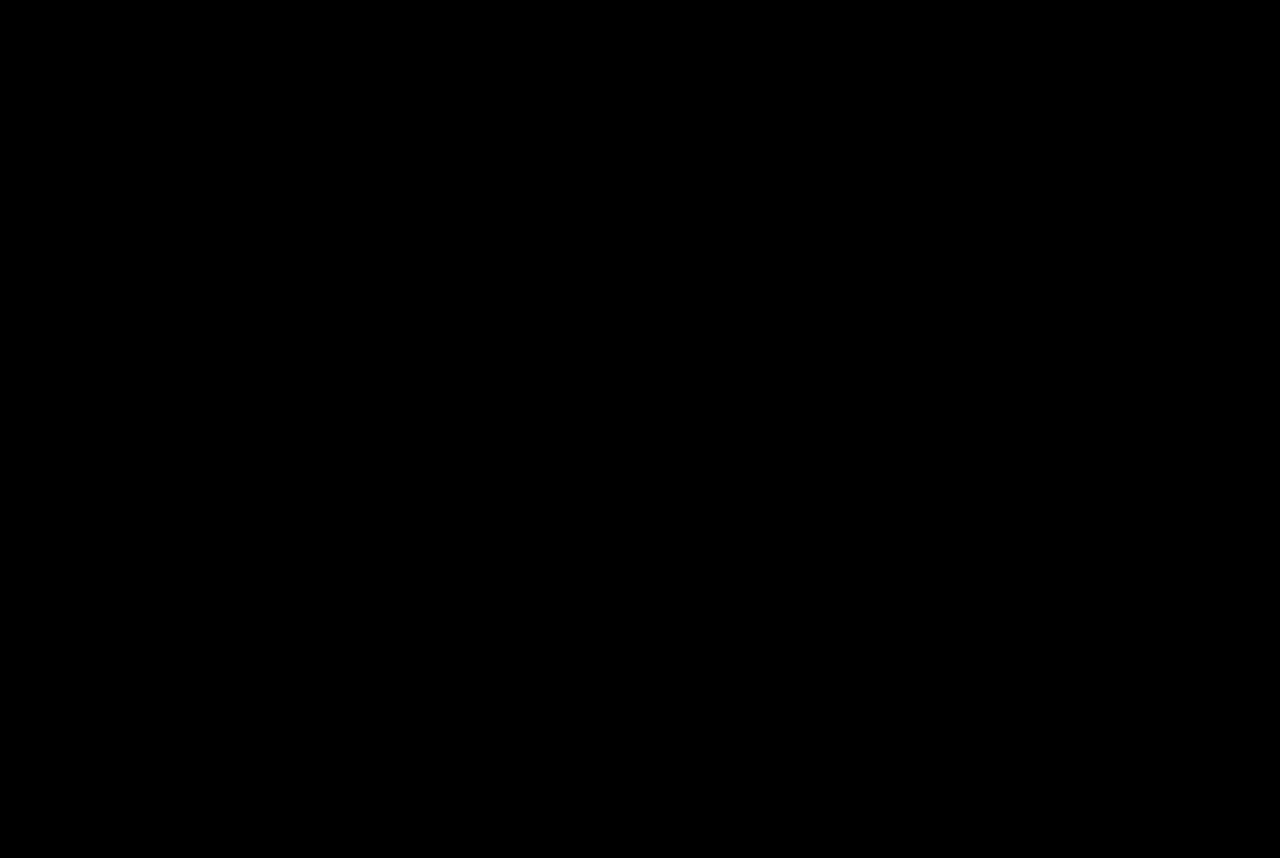
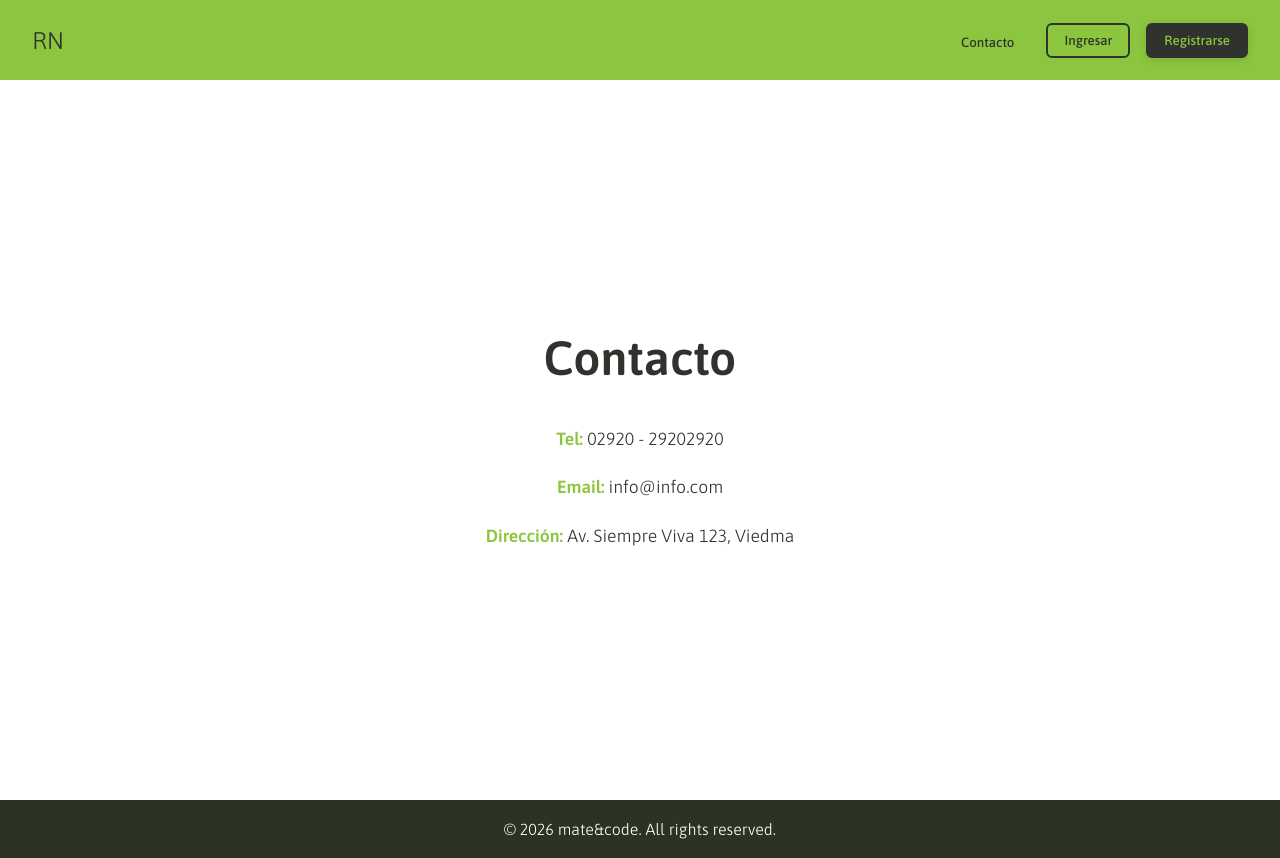
Before and after one commit to PabloGalindoRoldan/mate-code, a React (Vite) app in the folder matecode/frontend/: page /mate-code/contact in a window 1280 px wide. Before the commit this address had no page. Before the commit the page ends 800 px from the top, so only its background shows below. Built offline with nearby package versions, Linux system fonts and the light colour scheme.

Commit message:
Modelada Vista Contacto; agregados los links de enrutamiento, agregado icono al index, otros detalles

```diff
--- a/matecode/frontend/index.html
+++ b/matecode/frontend/index.html
@@ -1,16 +1,20 @@
 <!doctype html>
-<html lang="en">
+<html lang="es">
+
 <head>
   <meta charset="UTF-8" />
-    <link rel="icon" type="image/svg+xml" href="/favicon.svg" />
+  <link rel="icon" type="image/svg+xml" href="https://img.icons8.com/?size=100&id=41483&format=png&color=8CC63F" />
   <link rel="preconnect" href="https://fonts.googleapis.com">
   <link rel="preconnect" href="https://fonts.gstatic.com" crossorigin>
-    <link href="https://fonts.googleapis.com/css2?family=Asap:ital,wght@0,100..900;1,100..900&display=swap" rel="stylesheet">
+  <link href="https://fonts.googleapis.com/css2?family=Asap:ital,wght@0,100..900;1,100..900&display=swap"
+    rel="stylesheet">
   <meta name="viewport" content="width=device-width, initial-scale=1.0" />
-    <title>matecode</title>
+  <title>ENREPAVI - Sistema de Gestión</title>
 </head>
+
 <body>
   <div id="root"></div>
   <script type="module" src="/src/main.tsx"></script>
 </body>
+
 </html>
--- a/matecode/frontend/src/App.tsx
+++ b/matecode/frontend/src/App.tsx
@@ -5,6 +5,7 @@ import { BrowserRouter, Routes, Route } from 'react-router';
 import SysAdminView from './components/views/SysAdminView';
 import LoginView from './components/views/LoginView';
 import RegisterView from './components/views/RegisterView';
+import ContactoView from './components/views/ContactoView';
 
 function App() {
 
@@ -15,6 +16,7 @@ function App() {
         <Route path="/admin" element={<SysAdminView />} />
         <Route path="/login" element={<LoginView />} />
         <Route path="/register" element={<RegisterView />} />
+        <Route path="/contact" element={<ContactoView />} />
       </Routes>
     </BrowserRouter>
   )
--- a/matecode/frontend/src/components/shared/LandingBody.tsx
+++ b/matecode/frontend/src/components/shared/LandingBody.tsx
@@ -1,14 +1,17 @@
 import "./LandingBody.css";
+import { useNavigate } from "react-router";
 
 
 export default function LandingBody() {
+    const navigate = useNavigate();
+
     return (
         <section className="landingBodySection" id="center">
             <h1 className="tituloLanding">ENREPAVI</h1>
-            <h2 className="subtituloLanding">Sistema de Gestion</h2>
+            <h2 className="subtituloLanding">Sistema de Gestión</h2>
             <div className="botoneraLanding">
-                <button className="buttonIngresarLanding">Ingresar</button>
-                <button className="buttonRegistrarseLanding">Registrarse</button>
+                <button className="buttonIngresarLanding" onClick={() => navigate("/login")}>Ingresar</button>
+                <button className="buttonRegistrarseLanding" onClick={() => navigate("/register")}>Registrarse</button>
             </div>
         </section>
     )
--- /dev/null
+++ b/matecode/frontend/src/components/views/ContactoView.css
@@ -0,0 +1,52 @@
+.contactoSection {
+    display: flex;
+    flex-direction: column;
+    align-items: center;
+    justify-content: center;
+    padding: 50px 20px;
+    height: calc(100vh - 80px);
+    width: 100%;
+    background-color: white;
+    color: var(--gris1);
+    box-sizing: border-box;
+}
+
+.contactoTitle {
+    font-size: 3rem;
+    margin-bottom: 40px;
+    font-weight: 600;
+}
+
+.contactoContent {
+    display: flex;
+    flex-direction: column;
+    gap: 20px;
+    text-align: center;
+    max-width: 500px;
+}
+
+.contactoItem {
+    font-size: 1.1rem;
+    line-height: 1.6;
+}
+
+.contactoItem strong {
+    color: var(--verde1);
+    font-weight: 600;
+}
+
+/* Mobile responsive */
+@media (max-width: 768px) {
+    .contactoSection {
+        padding: 30px 15px;
+    }
+
+    .contactoTitle {
+        font-size: 2rem;
+        margin-bottom: 30px;
+    }
+
+    .contactoItem {
+        font-size: 1rem;
+    }
+}
--- /dev/null
+++ b/matecode/frontend/src/components/views/ContactoView.tsx
@@ -0,0 +1,20 @@
+import Footer from "../shared/Footer"
+import NavBar from "../shared/NavBar"
+import "./ContactoView.css"
+
+export default function ContactoView() {
+    return (
+        <>
+            <NavBar />
+            <div className="contactoSection">
+                <h2 className="contactoTitle">Contacto</h2>
+                <div className="contactoContent">
+                    <p className="contactoItem"><strong>Tel:</strong> 02920 - 29202920</p>
+                    <p className="contactoItem"><strong>Email:</strong> info@info.com</p>
+                    <p className="contactoItem"><strong>Dirección:</strong> Av. Siempre Viva 123, Viedma</p>
+                </div>
+            </div>
+            <Footer />
+        </>
+    )
+}
```
Lines whose indentation alone changed are shown as unchanged.
